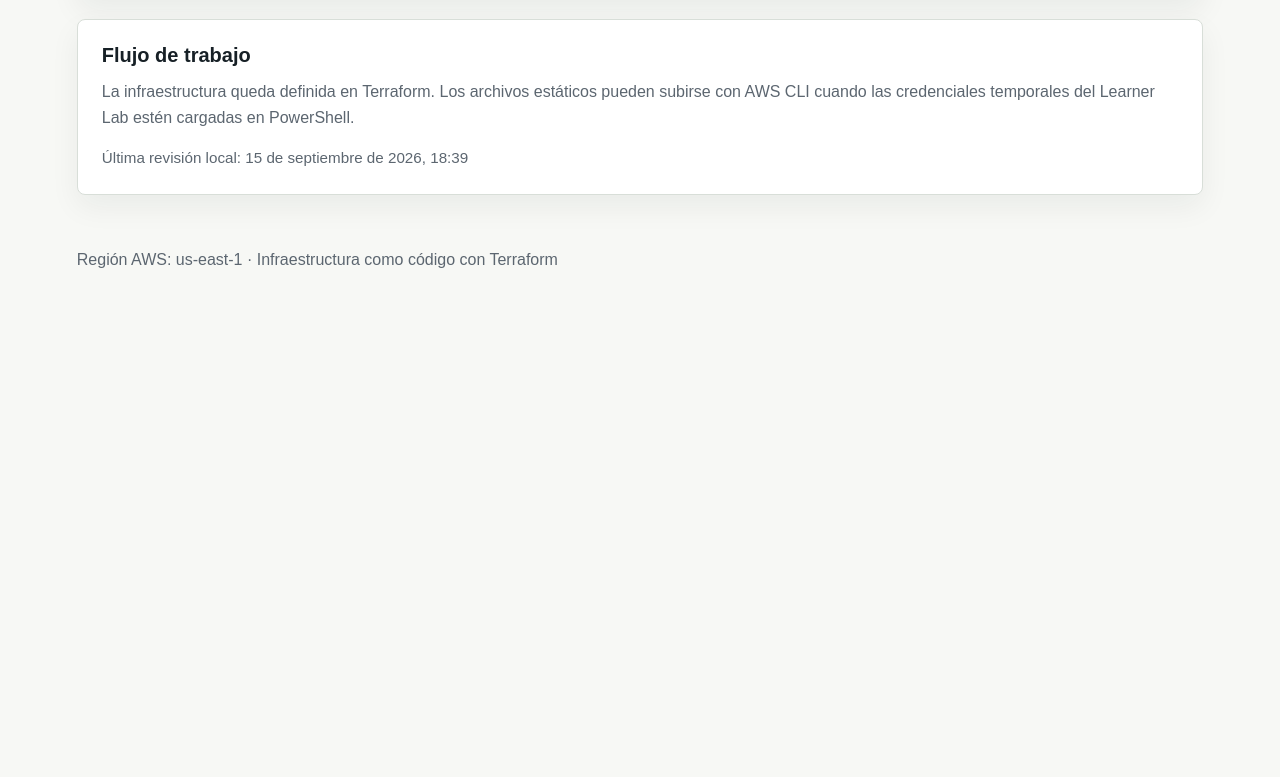
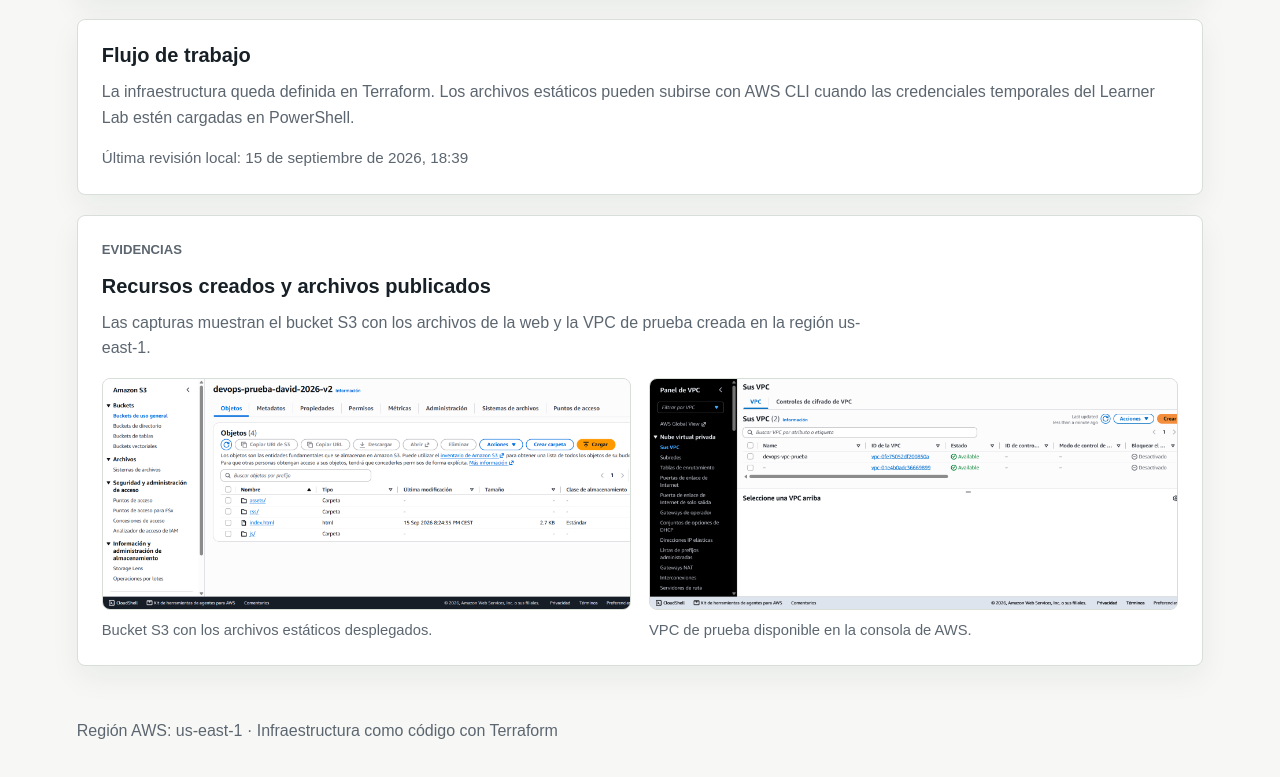
Before and after one commit to Davidoam/14-09-26, a plain HTML site: page index.html in a window 1280 px wide. Shown: the part 1218-1995 px from the top of the page. Before the commit the page ends 1538 px from the top, so only its background shows below. Drawn offline with Linux system fonts and the light colour scheme.

Commit message:
Add AWS evidence screenshots to site

```diff
--- a/css/styles.css
+++ b/css/styles.css
@@ -78,6 +78,7 @@
 .student-panel,
 .status-panel,
 .deployment-note,
+.evidence-section,
 article {
   background: var(--panel);
   border: 1px solid var(--line);
@@ -86,7 +87,8 @@
 }
 
 .student-panel,
-.deployment-note {
+.deployment-note,
+.evidence-section {
   padding: 24px;
 }
 
@@ -111,6 +113,7 @@
 article p,
 .status-panel p,
 .deployment-note p,
+.evidence-section p,
 footer p {
   color: var(--muted);
   line-height: 1.58;
@@ -130,13 +133,51 @@
   padding: 22px 24px;
 }
 
+.evidence-section {
+  margin-top: 20px;
+}
+
+.section-heading {
+  max-width: 780px;
+}
+
+.evidence-grid {
+  display: grid;
+  grid-template-columns: repeat(2, minmax(0, 1fr));
+  gap: 18px;
+  margin-top: 18px;
+}
+
+figure {
+  margin: 0;
+}
+
+figure img {
+  display: block;
+  width: 100%;
+  aspect-ratio: 16 / 7;
+  object-fit: cover;
+  object-position: top left;
+  border: 1px solid var(--line);
+  border-radius: 8px;
+  background: #f0f3f1;
+}
+
+figcaption {
+  margin-top: 10px;
+  color: var(--muted);
+  font-size: 0.92rem;
+  line-height: 1.45;
+}
+
 footer {
   padding: 0 clamp(20px, 6vw, 88px) 32px;
 }
 
 @media (max-width: 820px) {
   .site-header,
-  .grid {
+  .grid,
+  .evidence-grid {
     grid-template-columns: 1fr;
   }
 
--- a/index.html
+++ b/index.html
@@ -74,6 +74,29 @@
           Última revisión local: <span id="updated-at">pendiente</span>
         </p>
       </section>
+
+      <section class="evidence-section" aria-labelledby="evidence-title">
+        <div class="section-heading">
+          <p class="eyebrow">Evidencias</p>
+          <h2 id="evidence-title">Recursos creados y archivos publicados</h2>
+          <p>
+            Las capturas muestran el bucket S3 con los archivos de la web y la
+            VPC de prueba creada en la región us-east-1.
+          </p>
+        </div>
+
+        <div class="evidence-grid">
+          <figure>
+            <img src="assets/aws-s3-evidence.png" alt="Bucket S3 con index.html, css, js y assets subidos">
+            <figcaption>Bucket S3 con los archivos estáticos desplegados.</figcaption>
+          </figure>
+
+          <figure>
+            <img src="assets/aws-vpc-evidence.png" alt="Consola VPC con la VPC devops-vpc-prueba disponible">
+            <figcaption>VPC de prueba disponible en la consola de AWS.</figcaption>
+          </figure>
+        </div>
+      </section>
     </main>
 
     <footer>
```
Also changed, not shown: assets/aws-s3-evidence.png (added), assets/aws-vpc-evidence.png (added), 1 other file.
